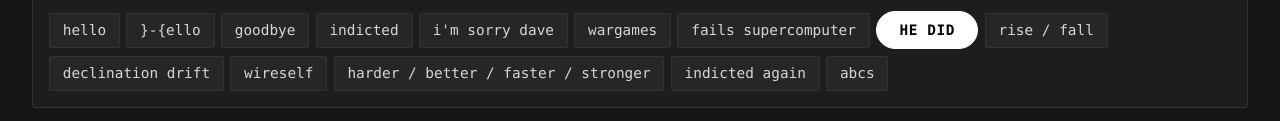
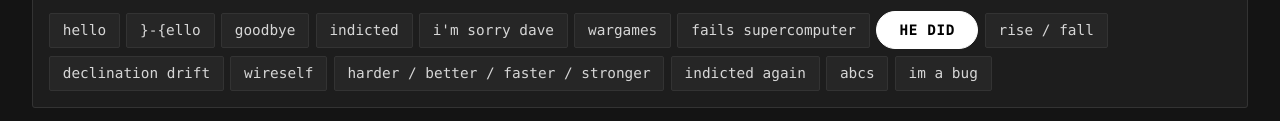
Before and after one commit to tgies/klattsch, a website with bundled scripts: page index.html in a window 1280 px wide. Shown: the part 577-698 px from the top of the page. Built offline with nearby package versions, Linux system fonts and the light colour scheme.

Commit message:
feat: im a bug

```diff
--- a/index.html
+++ b/index.html
@@ -105,6 +105,7 @@ examples
         <button class="canned" data-seq="r200 s1.14 bF#2 ( W ER ) bA2 ( K IH T ) bF#3 ( HH AA R ) bA3 ( D ER ) bC#4 ( M EY ) bA3 ( K IH T ) bF#3 ( B EH ) bA3 ( T ER ) bE2 ( D UW ) bE3 ( W IH T ) bA3 ( F AE S ) bE3 ( T ER ) bB3 ( M EY K ) bA3 ( S AH S ) bG#3 ( S T R AO NG ) bA3 ( G ER ) bEb2 ( M AO R ) bEb3 ( DH AE ) bF#4 ( N EH ) bEb4 ( V ER ) bB4 v8 w8 ( AW ) bA4 ( ER R ) bF#4 ( AE F T ) bEb4 ( ER R ) bD3 v12 ( AW ) bD3 ( ER ) v w bF#3 ( W ER K ) bA3 ( IH Z ) bF#2 s0.8 ( N EH ) bF#1 ( V ER ) ( OW ) ( V ER )">harder / better / faster / stronger</button>
         <button class="canned" data-seq="b70 r140 s1.4 v15 w7 h0.2 g0 AY D IH D b+10 EH+10 V R IY+8 TH IH+8 NG R AY-40 T . b70 AE N D DH EY , b200 s0.8 h0 g0.3 IH+10 N D AY-20 T r200 IH-10 D M r400 IY-50">indicted again</button>
         <button class="canned" data-seq="s1.3 v3 w5 g0.4 r300 bC4 ( EY ) ( B IY ) bG4 ( S IY ) ( D IY ) bA4 ( IY ) ( EH F ) bG4 ( JH IY ) p300 bF4 ( EY CH ) ( AY ) bE4 ( JH EY ) ( K EY ) bD4 ( EH L EH M ) ( EH N OW ) bC4 ( P IY ) p300 bG4 ( K Y UW ) ( AA R ) bF4 ( EH S ) bE4 ( T IY ) ( Y UW ) bD4 ( V IY ) p300 bG4 ( D AH B AH ) ( L Y UW ) bF4 ( EH K S ) p200 bE4 ( W AY ) ( AH N ) bD4 ( D Z IY ) p300 bC4 ( N AW ) ( AY ) bG4 ( N OW ) ( M AY ) bA4 ( EY ) ( B IY ) bG4 ( S IY Z ) p300 bF4 ( S AH M ) ( TH IH NG ) bE4 ( S AH M ) ( TH IH NG ) bD4 ( P UW P ) ( AH N D ) bC4 ( P IY )">abcs</button>
+        <button class="canned" data-seq="r180 v15 w7 b200 s0.8 h0 g0.3 OW+20 N r360 OW-40 , AY r120 M T UH+20 R N IH NG IH+10 N T UW EY r300 b+20 B UH-30 G , b+300 r200 s1.6 h0.1 OW b+20 N OW-40 AY M EY b+20 B UH-40 G N AO-40 W">im a bug</button>
       </div>
     </fieldset>
 
```
